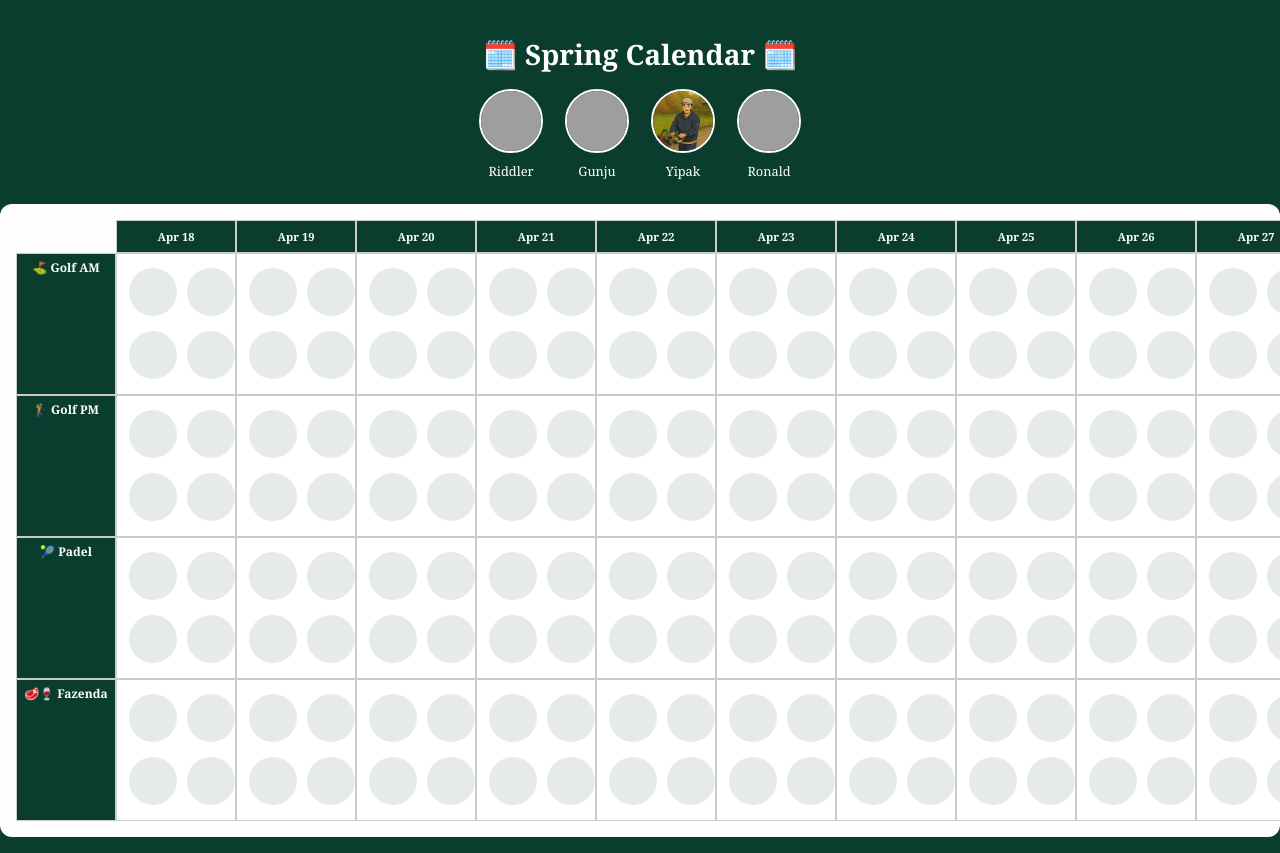
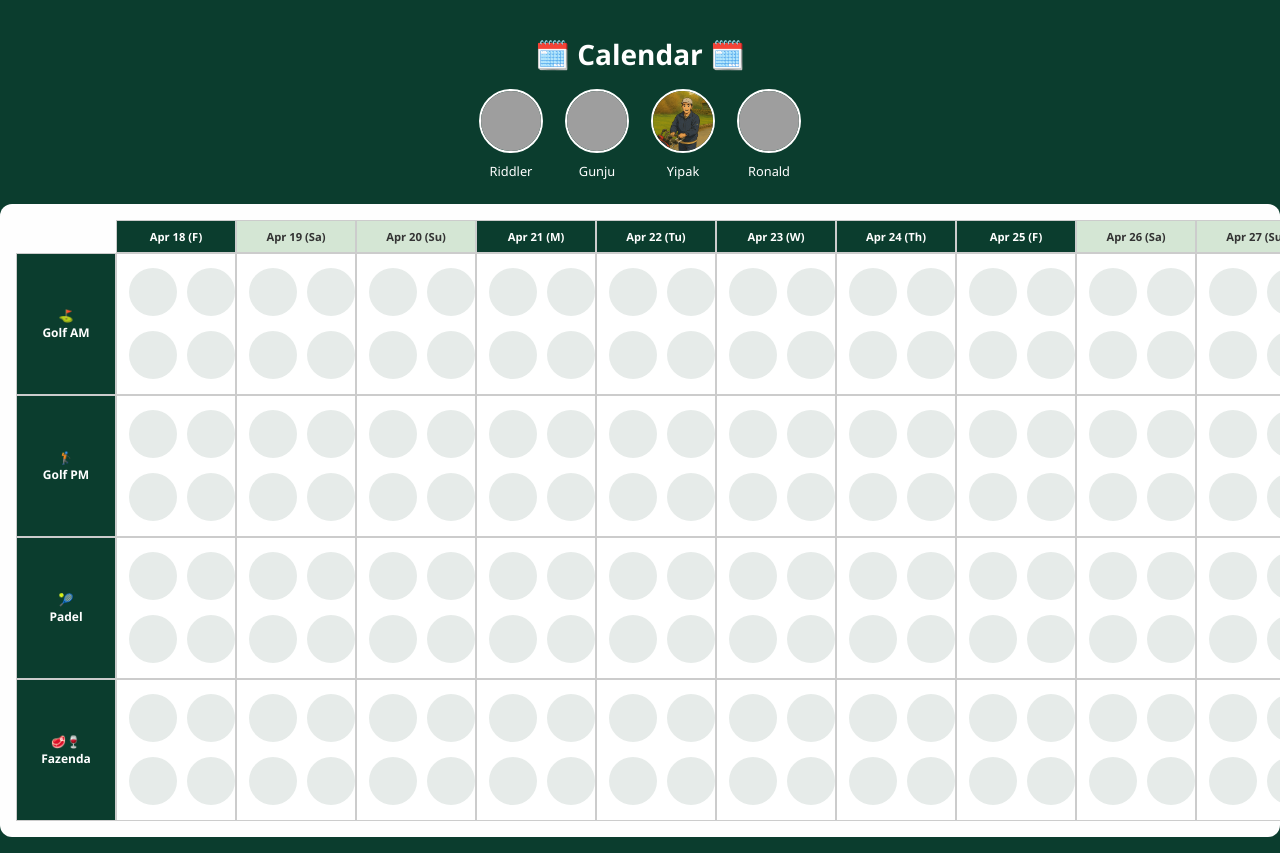
Before and after one commit to BabakSebo/Dim-visit-planner, a plain HTML site: page index.html in a window 1280 px wide. Drawn offline with Linux system fonts and the light colour scheme; grey boxes are pictures that could not be loaded.

Commit message:
Update index.html

```diff
--- a/index.html
+++ b/index.html
@@ -10,7 +10,8 @@
       --green-faded: rgba(11, 61, 46, 0.1);
       --white: #ffffff;
       --ivory: #fefefe;
-      --font-main: Georgia, 'Times New Roman', Times, serif;
+      --font-main: 'Segoe UI', sans-serif;
+      --weekend-color: #d4e6d4;
     }
 
     body {
@@ -84,6 +85,11 @@
       white-space: nowrap;
     }
 
+    .header-cell.weekend {
+      background: var(--weekend-color);
+      color: #333;
+    }
+
     .row-label {
       font-size: 0.75rem;
       font-weight: bold;
@@ -92,6 +98,10 @@
       color: var(--white);
       border: 1px solid #ccc;
       padding: 0.3rem;
+      display: flex;
+      flex-direction: column;
+      align-items: center;
+      justify-content: center;
     }
 
     .cell {
@@ -138,6 +148,7 @@
       height: 100%;
       border-radius: 50%;
       object-fit: cover;
+      object-position: center top;
     }
 
     .remove {
@@ -190,7 +201,7 @@
   </style>
 </head>
 <body>
-  <h1>🗓️ Spring Calendar 🗓️</h1>
+  <h1>🗓️ Calendar 🗓️</h1>
 
   <div class="tokens-container">
     <div class="token-wrapper">
@@ -206,6 +217,7 @@
       <span>Yipak</span>
     </div>
     <div class="token-wrapper">
+      <!-- Add the source for the image of Ronald -->
       <img src="tokens/Ronald.png" id="Ronald" data-id="Ronald" draggable="true" />
       <span>Ronald</span>
     </div>
@@ -221,26 +233,40 @@
       "Apr 26", "Apr 27", "Apr 28", "Apr 29", "Apr 30", "May 01", "May 02", "May 03",
       "May 04", "May 05", "May 06", "May 07", "May 08", "May 09", "May 10", "May 11"
     ];
+
     const activities = [
-      "⛳ Golf AM",
-      "🏌️ Golf PM",
-      "🎾 Padel",
-      "🥩🍷 Fazenda"
+      "⛳\nGolf AM",
+      "🏌️\nGolf PM",
+      "🎾\nPadel",
+      "🥩🍷\nFazenda"
     ];
+
     const calendar = document.getElementById("calendar");
 
-    calendar.appendChild(document.createElement("div")); // Empty top-left corner
+    function getDaySuffix(dateStr) {
+      const dateObj = new Date(dateStr + ', 2025');
+      const days = ['Su', 'M', 'Tu', 'W', 'Th', 'F', 'Sa'];
+      return days[dateObj.getDay()];
+    }
+
+    // Header row
+    calendar.appendChild(document.createElement("div")); // Top-left empty corner
     dates.forEach(date => {
+      const day = getDaySuffix(date);
       const header = document.createElement("div");
       header.className = "header-cell";
-      header.textContent = date;
+      if (day === 'Sa' || day === 'Su') {
+        header.classList.add("weekend");
+      }
+      header.textContent = `${date} (${day})`;
       calendar.appendChild(header);
     });
 
+    // Grid cells
     activities.forEach(activity => {
       const label = document.createElement("div");
       label.className = "row-label";
-      label.textContent = activity;
+      label.innerHTML = activity.replace('\n', '<br>');
       calendar.appendChild(label);
 
       dates.forEach(date => {
@@ -259,14 +285,15 @@
         }
 
         cell.appendChild(grid);
+
         cell.ondragover = (e) => e.preventDefault();
         cell.ondrop = (e) => {
           e.preventDefault();
           const id = e.dataTransfer.getData("text/plain");
-          if (!grid.querySelector(`#token-${id}`)) {
+          if ([...grid.children].some(child => child.dataset?.id === id)) return;
           addTokenToGrid(id, grid);
-          }
         };
+
         calendar.appendChild(cell);
       });
     });
@@ -280,15 +307,12 @@ function addTokenToGrid(id, grid) {
       const original = document.getElementById(id);
       const img = original.cloneNode(true);
       img.removeAttribute("draggable");
-  img.style.objectPosition = "center top"; // Ensure full image, especially head
 
       const remove = document.createElement("button");
       remove.className = "remove";
       remove.textContent = "✖";
       remove.onclick = () => {
         wrapper.remove();
-
-    // Restore placeholder when token is removed
         const placeholder = document.createElement("div");
         placeholder.className = "circle-placeholder";
         grid.appendChild(placeholder);
@@ -297,24 +321,25 @@ function addTokenToGrid(id, grid) {
       wrapper.appendChild(img);
       wrapper.appendChild(remove);
 
-  // Replace one of the placeholders
       const placeholder = grid.querySelector(".circle-placeholder");
       if (placeholder) {
         grid.replaceChild(wrapper, placeholder);
       }
     }
 
-
     // Desktop drag support
     document.querySelectorAll(".tokens-container img").forEach(img => {
       img.addEventListener("dragstart", e => {
         e.dataTransfer.setData("text/plain", img.id);
       });
+    });
 
-      // Touch support (mobile)
-      img.addEventListener("touchstart", e => {
+    // Mobile touch support
+    document.querySelectorAll(".tokens-container img").forEach(img => {
+      img.addEventListener("touchstart", (e) => {
         const touch = e.touches[0];
         const imgId = img.id;
+
         e.preventDefault();
 
         const tempImg = img.cloneNode(true);
@@ -329,10 +354,10 @@ function addTokenToGrid(id, grid) {
 
         const endHandler = (endEvent) => {
           const touch = endEvent.changedTouches[0];
-          const target = document.elementFromPoint(touch.clientX, touch.clientY);
-          if (target && target.closest(".cell")) {
-            const grid = target.closest(".cell").querySelector(".token-grid");
-            const exists = [...grid.children].some(el => el.dataset?.id === imgId);
+          const dropTarget = document.elementFromPoint(touch.clientX, touch.clientY);
+          if (dropTarget && dropTarget.classList.contains("cell")) {
+            const grid = dropTarget.querySelector(".token-grid");
+            const exists = [...grid.children].some(child => child.dataset?.id === imgId);
             if (!exists) {
               addTokenToGrid(imgId, grid);
             }
```
Lines whose indentation alone changed are shown as unchanged.
